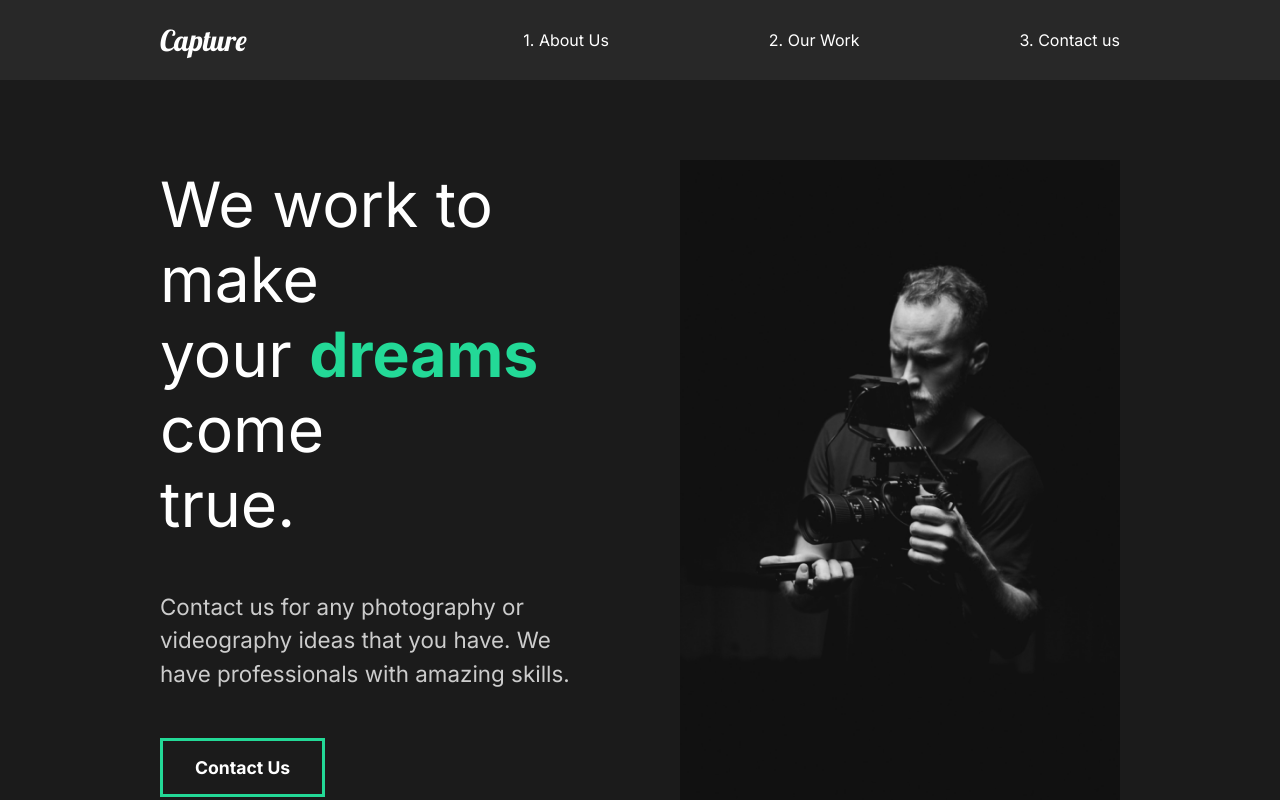
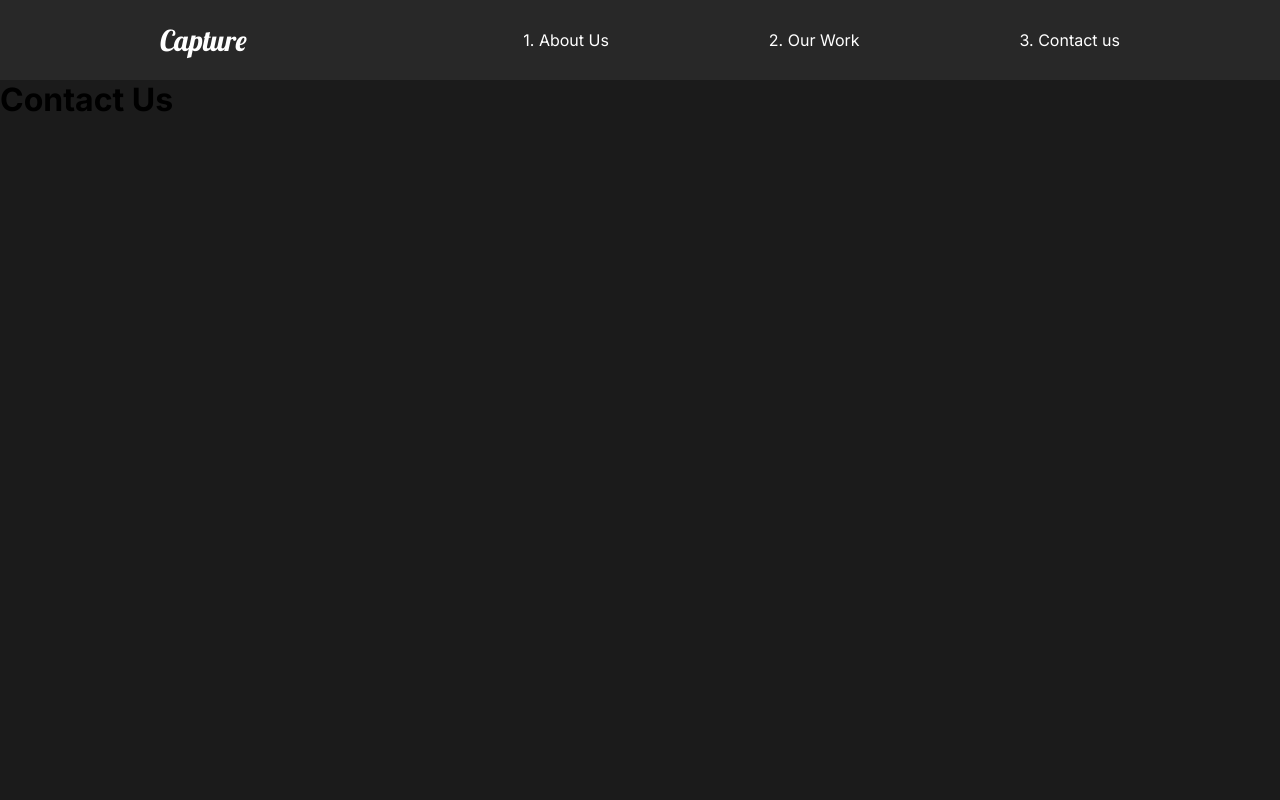
Before and after one commit to MoeElItani/Capture-Portfolio, a React (Create React App) app: page /contact in a window 1280 px wide. Shown: the top 800 px of the page. Built offline with nearby package versions, Linux system fonts and the light colour scheme.

Commit message:
add react-router-dom

```diff
--- a/src/App.js
+++ b/src/App.js
@@ -1,15 +1,23 @@
 // Global Style
 import GlobalStyle from './components/GlobalStytle'
 // Imports
+import Nav from './components/Nav'
 import AboutUs from './pages/AboutUs'
-import Nav from './components/Nav'
+import OurWork from './components/OurWork'
+import ContactUs from './components/ContactUs'
+// Router
+import { Routes, Route } from 'react-router-dom'
 
 function App() {
    return (
       <div className='App'>
          <GlobalStyle />
          <Nav />
-         <AboutUs />
+         <Routes>
+            <Route path='/' element={<AboutUs />} />
+            <Route path='/work' element={<OurWork />} />
+            <Route path='/contact' element={<ContactUs />} />
+         </Routes>
       </div>
    )
 }
--- /dev/null
+++ b/src/components/ContactUs.jsx
@@ -0,0 +1,11 @@
+import React from 'react'
+
+const ContactUs = () => {
+   return (
+      <div>
+         <h1>Contact Us</h1>
+      </div>
+   )
+}
+
+export default ContactUs
--- a/src/components/Nav.jsx
+++ b/src/components/Nav.jsx
@@ -1,23 +1,24 @@
 import React from 'react'
 import styled from 'styled-components'
+import { Link } from 'react-router-dom'
 
 const Nav = () => {
    return (
       <StyledNav>
          <h1>
-            <a id='Logo' href='#'>
+            <Link id='Logo' to='/'>
                Capture
-            </a>
+            </Link>
          </h1>
          <ul>
             <li>
-               <a href='#'>1. About Us</a>
+               <Link to='/'>1. About Us</Link>
             </li>
             <li>
-               <a href='#'>2. Our Work</a>
+               <Link to='/work'>2. Our Work</Link>
             </li>
             <li>
-               <a href='#'>3. Contact us</a>
+               <Link to='/contact'>3. Contact us</Link>
             </li>
          </ul>
       </StyledNav>
--- /dev/null
+++ b/src/components/OurWork.jsx
@@ -0,0 +1,11 @@
+import React from 'react'
+
+const OurWork = () => {
+  return (
+    <div>
+      <h1>Our Work</h1>
+    </div>
+  )
+}
+
+export default OurWork
--- a/src/index.js
+++ b/src/index.js
@@ -1,10 +1,13 @@
-import React from 'react';
-import ReactDOM from 'react-dom/client';
-import App from './App';
+import React from 'react'
+import ReactDOM from 'react-dom/client'
+import App from './App'
+import { BrowserRouter } from 'react-router-dom'
 
-const root = ReactDOM.createRoot(document.getElementById('root'));
+const root = ReactDOM.createRoot(document.getElementById('root'))
 root.render(
-  <React.StrictMode>
-    <App />
-  </React.StrictMode>
-);
+   <React.StrictMode>
+      <BrowserRouter>
+         <App />
+      </BrowserRouter>
+   </React.StrictMode>
+)
```
